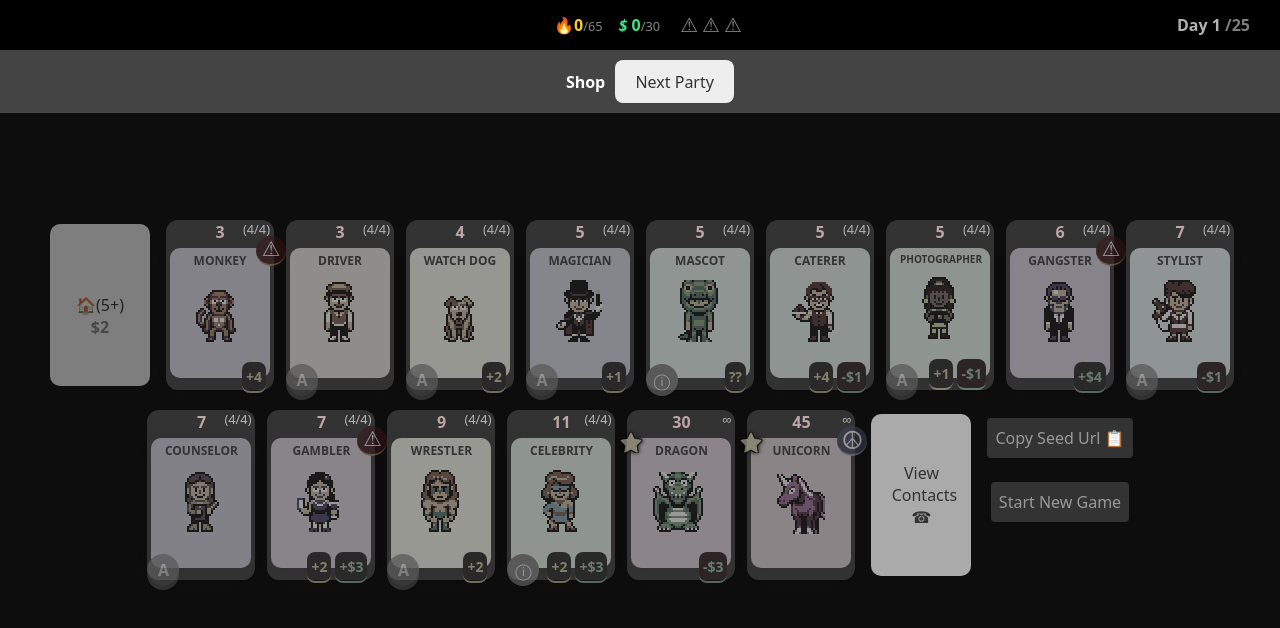
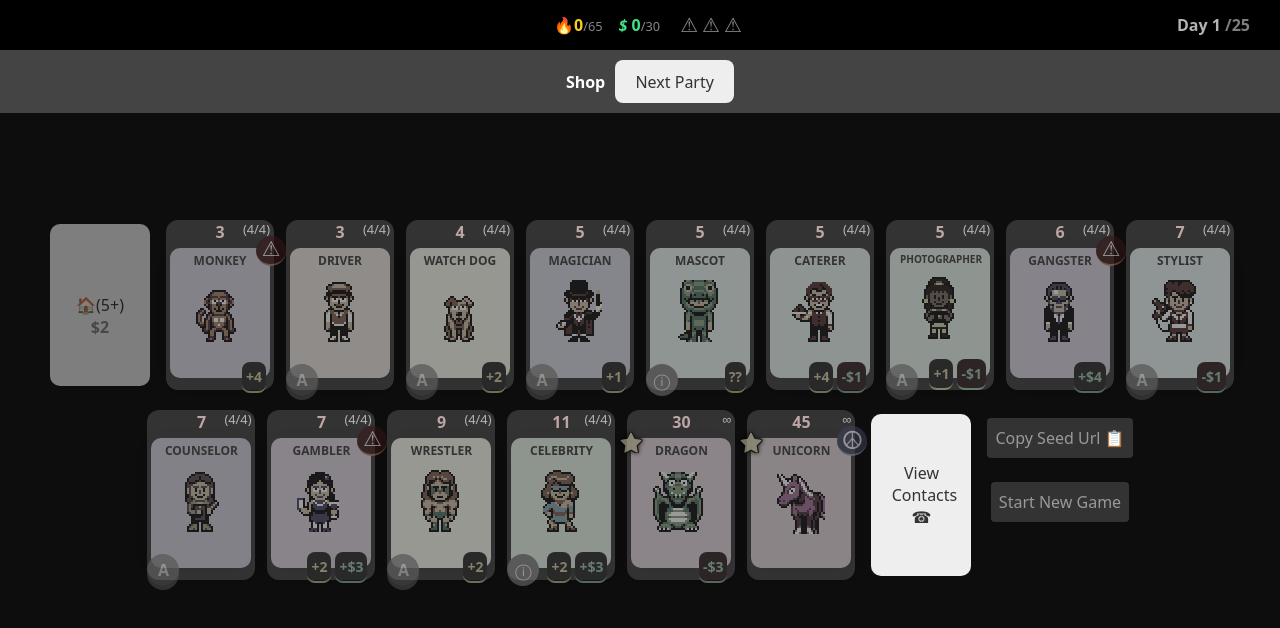
Before and after one commit to Samalam1/boogie_bungalow, a React (Vite) app: page / in a window 1280 px wide. Shown: the top 628 px of the page. Built offline with nearby package versions, Linux system fonts and the light colour scheme.

Commit message:
Color Correction

```diff
--- a/src/components/Core/Shop.tsx
+++ b/src/components/Core/Shop.tsx
@@ -126,7 +126,7 @@ export function ShopUI({seed, player,shop,onDone,day}:{seed?:string,player:Playe
 
             </div>
         })}
-        <button className="guest-slot " onClick={()=>setInContacts(true)} style={{height:"auto",background:"#aaa",color:"#333"}}>
+        <button className="guest-slot " onClick={()=>setInContacts(true)} style={{height:"auto",background:"#eee",color:"#333"}}>
             View Contacts ☎
         </button>
 
```
